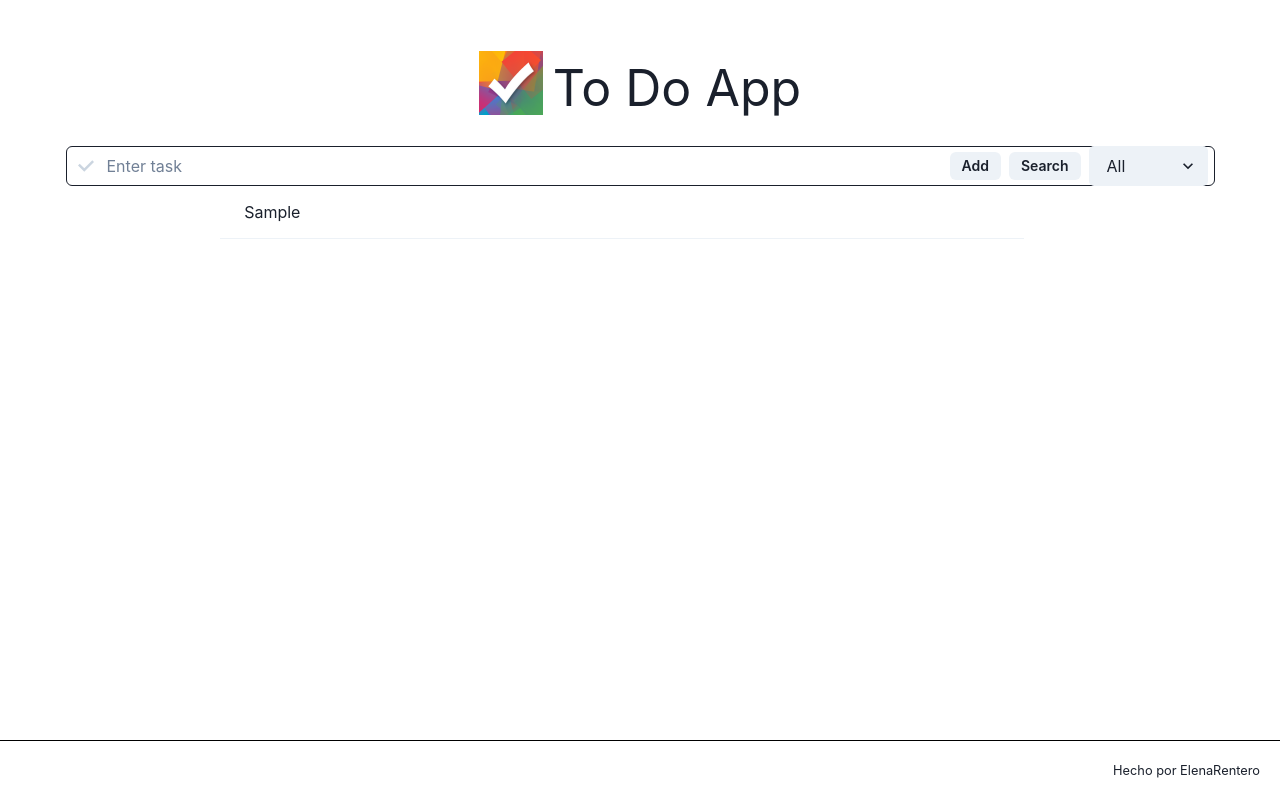
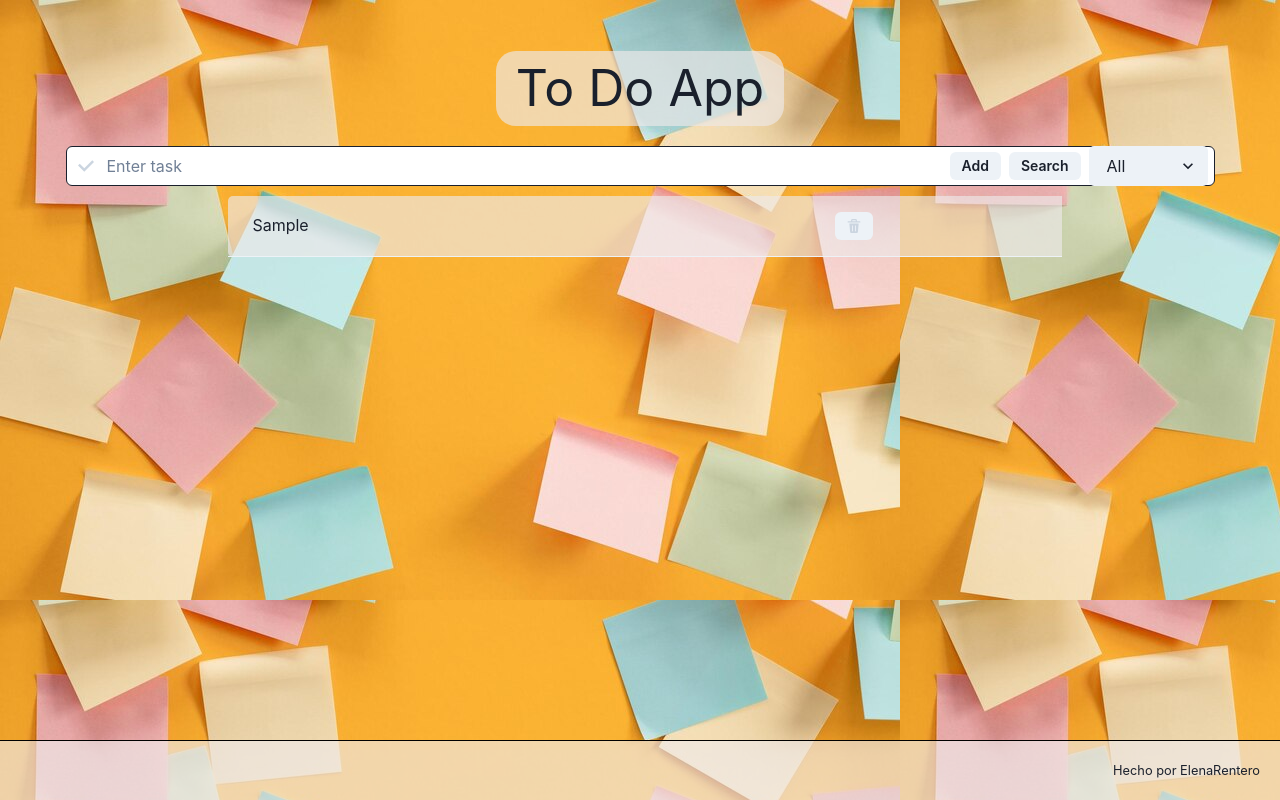
Before and after one commit to ElenaRentero/to-do-app, a React (Vite) app: page / in a window 1280 px wide. Both pictures are taken after typing "Sample" into the empty fields and a click on the button "Add". Built offline with nearby package versions, Linux system fonts and the light colour scheme.

Commit message:
Add more styles to the app

```diff
--- a/index.html
+++ b/index.html
@@ -3,10 +3,11 @@
   <head>
     <meta charset="UTF-8" />
     <link rel="icon" type="image/svg+xml" href="/vite.svg" />
+    <link rel="stylesheet" href="/src/styles/App.scss">
     <meta name="viewport" content="width=device-width, initial-scale=1.0" />
     <title>To Do App</title>
   </head>
-  <body>
+  <body class="body">
     <div id="root"></div>
     <script type="module" src="/src/main.jsx"></script>
   </body>
--- a/src/components/App.jsx
+++ b/src/components/App.jsx
@@ -1,8 +1,7 @@
 import { useState, useEffect } from 'react'
 import { Button, ButtonGroup, Input, InputGroup, InputLeftElement, InputRightElement, Select, Table, Tbody, Tr, Td, TableContainer } from '@chakra-ui/react'
-import { CheckIcon } from '@chakra-ui/icons'
+import { CheckIcon, DeleteIcon } from '@chakra-ui/icons'
 import ls from '../services/localStorage.js'
-import logo  from '../images/logo.png'
 import '../styles/App.scss'
 
 function App() {
@@ -66,7 +65,7 @@ function App() {
   const renderTasks = (array = displayTasks) => {
     if (array) {
       return <Tbody>{array.map((item, index) => (
-        <Tr key={index} id={index}> <Td> {item} </Td> </Tr>
+        <Tr key={index} id={index}><Td className='table__item'> {item} </Td><Td><Button h='1.75rem' size='sm' className='button__delete'><DeleteIcon className='button__delete--icon' color='gray.300'></DeleteIcon></Button></Td></Tr>
       ))}</Tbody>
     }
   }
@@ -75,14 +74,13 @@ function App() {
   return (
     <div className="App">
       <header className='header'>
-        <img className='header__logo' src={logo} alt="Logo" />
         <h1 className='header__title'>To Do App</h1>
       </header>
       <main className='main'>
         <form className='main__form' onSubmit={handleSubmit}>
           <div>
           <InputGroup size='md'>
-            <Input htmlSize={100} className='main__form--input' type="text" name="task" id="task" value={newTask} placeholder='Enter task' onChange={handleChange} />
+            <Input htmlSize={100} className='main__form--input' type="text" name="task" id="task" value={newTask} placeholder='Enter task' backgroundColor='white' onChange={handleChange} />
             <label className='main__form--label' htmlFor="task"></label>
             <InputLeftElement pointerEvents='none' children={<CheckIcon color={tasks.find(item => item.toLowerCase().includes(newTask.toLowerCase())) || newTask === '' ? 'gray.300' : 'green.300'} />}></InputLeftElement>
             <InputRightElement width='17rem'>
@@ -99,7 +97,7 @@ function App() {
             </InputGroup>
           </div>
         </form>
-        <TableContainer width='80%' overflowX='hidden'>
+        <TableContainer width='83%' height='310px' overflowY='scroll' overflowX='hidden' marginTop='10px'>
           <Table variant='simple' className='table'>
                 {renderTasks()}
           </Table>
--- a/src/styles/App.scss
+++ b/src/styles/App.scss
@@ -1,3 +1,7 @@
+.body{
+    background-image: url('../images/background1.jpg');
+}
+
 .not-active{
     visibility: hidden;
 }
@@ -7,10 +11,10 @@
     justify-content: center;
     font-size: 50px;
     margin-top: 4%;
-    gap: 10px;
-    &__logo{
-        width: 5%;
-        height: 5%;
+    &__title{
+        background: rgba(238, 234, 234, 0.653);
+        border-radius: 20px;
+        padding: 0 20px 0 20px;
     }
 }
 
@@ -20,13 +24,26 @@
         display: flex;
         justify-content: center;
         margin-top: 20px;
+        &--input{
+            background-color: #fff;
+        }
     }
 }
 
 .table{
+    width: 100%;
     margin-left: 21.5%;
     border-radius: 5px;
     border-top: 0px;
+    overflow-x: scroll;
+    overflow-y: scroll;
+    background: rgba(238, 234, 234, 0.653);
+}
+
+.button__delete{
+    &--icon:hover{
+        color: black;
+    }
 }
 
 .footer{
@@ -37,4 +54,5 @@
     justify-content: flex-end;
     padding: 20px 20px 20px 20px;
     border-top: solid 1px black;
+    background: rgba(238, 234, 234, 0.653)
 }
```
Also changed, not shown: src/images/background1.jpg (added), src/images/logo.png (deleted).
